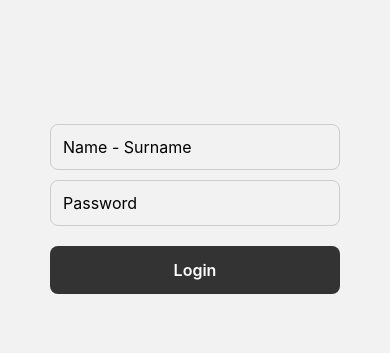
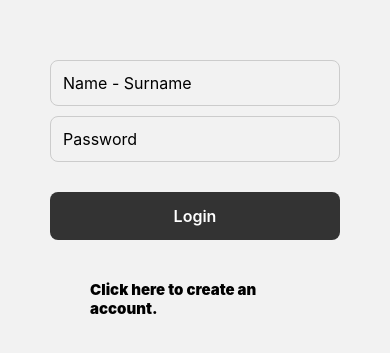
Before and after one commit to Altaaan4/Auth_App, a React Native app: screen / in a window 390 px wide. Shown: the part 213-566 px from the top of the page. Built offline with nearby package versions, Linux system fonts and the light colour scheme.

Commit message:
feat: register screen UI created

```diff
--- a/App.tsx
+++ b/App.tsx
@@ -1,7 +1,7 @@
 import React from 'react';
 import { createStackNavigator } from '@react-navigation/stack';
 
-import { LoginScreen, HomeScreen } from '@screens';
+import { LoginScreen, HomeScreen, RegisterScreen } from '@screens';
 import { NavigationContainer } from '@react-navigation/native';
 import { SafeAreaProvider, SafeAreaView } from 'react-native-safe-area-context';
 
@@ -18,6 +18,7 @@ const App = () => {
           >
             <Stack.Screen name="Main" component={LoginScreen} />
             <Stack.Screen name="Home" component={HomeScreen} />
+            <Stack.Screen name="Register" component={RegisterScreen}/>
           </Stack.Navigator>
         </NavigationContainer>
       </SafeAreaView>
--- a/src/components/Button/index.tsx
+++ b/src/components/Button/index.tsx
@@ -22,7 +22,7 @@ const styles = StyleSheet.create({
     paddingVertical: 14,
     borderRadius: 8,
     alignItems: 'center',
-    marginTop: 10,
+    marginTop: 20,
   },
   text: {
     color: '#fff',
--- /dev/null
+++ b/src/components/TextButton/index.tsx
@@ -0,0 +1,28 @@
+import { StyleSheet, Text,TouchableOpacity } from 'react-native'
+import React from 'react'
+
+type TextButtonProps = {
+  text: string;
+  onPress: () => void;
+};
+
+const TextButton: React.FC<TextButtonProps> = ({ text, onPress }) => {
+  return (
+    <TouchableOpacity onPress={onPress}>
+      <Text style={styles.TextContainer}>{text}</Text>
+    </TouchableOpacity>
+  );
+};
+
+export default TextButton
+
+const styles = StyleSheet.create({
+    TextContainer: {
+    color: 'black',
+    fontSize: 15,
+    fontWeight: '900',
+    padding:40,
+    alignItems:'center'
+  },},
+
+)
--- a/src/components/index.ts
+++ b/src/components/index.ts
@@ -1,2 +1,3 @@
 export { default as Button } from './Button';
 export { default as Input } from './InputBox';
+export {default as TextButton} from './TextButton';
--- a/src/screens/LoginScreen/index.tsx
+++ b/src/screens/LoginScreen/index.tsx
@@ -1,7 +1,8 @@
 import React, { useState } from 'react';
 import { View, StyleSheet, Alert } from 'react-native';
 import { useNavigation } from '@react-navigation/native';
-import { Input, Button } from '@components';
+import { Input, Button,TextButton } from '@components';
+
 
 const LoginScreen = () => {
   const [name, setName] = useState('');
@@ -32,7 +33,13 @@ const LoginScreen = () => {
       />
 
       <Button title="Login" onPress={Login} />
+      <TextButton
+  text="Click here to create an account."
+  onPress={() => navigation.navigate('Register')}
+/>
+
     </View>
+
   );
 };
 
--- /dev/null
+++ b/src/screens/RegisterScreen/index.tsx
@@ -0,0 +1,39 @@
+import { StyleSheet, View } from 'react-native'
+import  { useState } from 'react';
+import React from 'react'
+import { Input,Button } from '@components'
+import LoginScreen from '../LoginScreen';
+import { useNavigation } from '@react-navigation/native';
+
+
+
+const RegisterScreen = () => {
+   const [newName, setNewName] = useState('');
+  const [newpassword, setNewPassword] = useState('');
+  const navigation = useNavigation<any>();
+  return (
+    <View style={styles.container}>
+
+       <Input placeholder="Name - Surname" value={newName} onChangeText={setNewName} />
+
+      <Input
+        placeholder="Password"
+        value={newpassword}
+        onChangeText={setNewPassword}
+        secureTextEntry
+      />
+      <Button title="Save Account" onPress={() => navigation.navigate(LoginScreen)}  />
+
+    </View>
+  )
+}
+
+export default RegisterScreen
+
+const styles = StyleSheet.create({
+    container:{
+      flex: 1,
+    padding: 50,
+    justifyContent: 'center',
+    }
+})
--- a/src/screens/index.tsx
+++ b/src/screens/index.tsx
@@ -1,2 +1,3 @@
 export { default as LoginScreen } from './LoginScreen';
 export { default as HomeScreen } from './HomeScreen';
+export { default as RegisterScreen} from './RegisterScreen';
```
